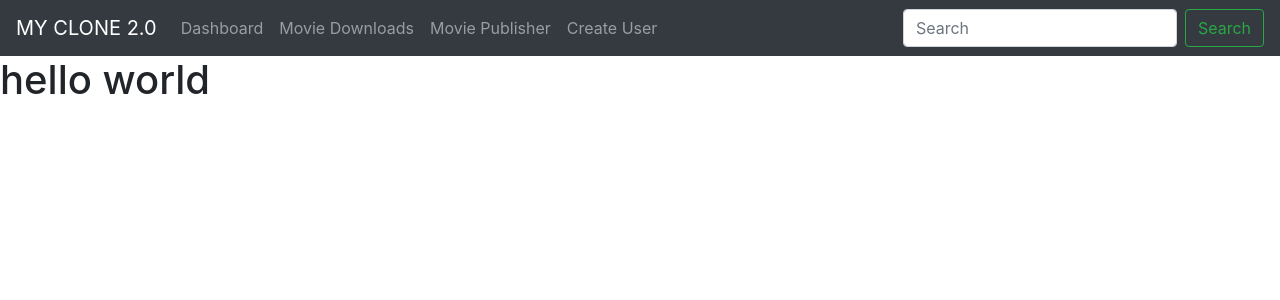
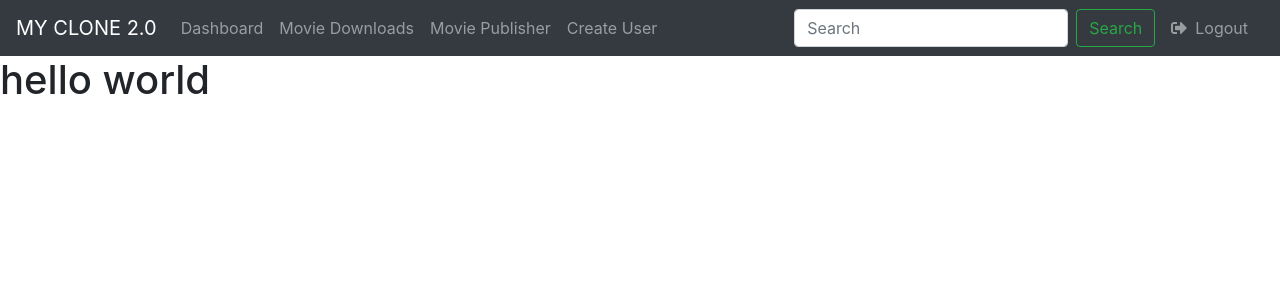
Before and after one commit to mdshemul48/MY-CLONE, a React (Create React App) app in the folder frontend/: page / in a window 1280 px wide. Shown: the top 300 px of the page. Built offline with nearby package versions, Linux system fonts and the light colour scheme.

Commit message:
ending the nav bar setup

```diff
--- a/frontend/src/NavBar/NavBar.jsx
+++ b/frontend/src/NavBar/NavBar.jsx
@@ -1,5 +1,7 @@
 import React from "react";
 import { Navbar, Nav, Form, FormControl, Button } from "react-bootstrap";
+import { FontAwesomeIcon } from "@fortawesome/react-fontawesome";
+import { faSignOutAlt } from "@fortawesome/free-solid-svg-icons";
 
 const NavBar = () => {
   return (
@@ -8,15 +10,30 @@ const NavBar = () => {
       <Navbar.Toggle aria-controls="basic-navbar-nav" />
       <Navbar.Collapse id="basic-navbar-nav">
         <Nav className="mr-auto">
-          <Nav.Link href="#">Dashboard</Nav.Link>
-          <Nav.Link href="#">Movie Downloads</Nav.Link>
-          <Nav.Link href="#">Movie Publisher</Nav.Link>
-          <Nav.Link href="#">Create User</Nav.Link>
+          <Nav.Link href="#" className="navbar__navLink">
+            Dashboard
+          </Nav.Link>
+          <Nav.Link href="#" className="navbar__navLink">
+            Movie Downloads
+          </Nav.Link>
+          <Nav.Link href="#" className="navbar__navLink">
+            Movie Publisher
+          </Nav.Link>
+          <Nav.Link href="#" className="navbar__navLink">
+            Create User
+          </Nav.Link>
         </Nav>
         <Form inline>
           <FormControl type="text" placeholder="Search" className="mr-sm-2" />
           <Button variant="outline-success">Search</Button>
         </Form>
+        <Nav>
+          <Nav.Link className="ml-2 mr-2 navbar__navLink  d-flex align-items-center">
+            {" "}
+            <FontAwesomeIcon icon={faSignOutAlt} className="mr-2" />
+            Logout
+          </Nav.Link>
+        </Nav>
       </Navbar.Collapse>
     </Navbar>
   );
```
Also changed, not shown: 1 other file (tests, documents, lock files or other folders).
